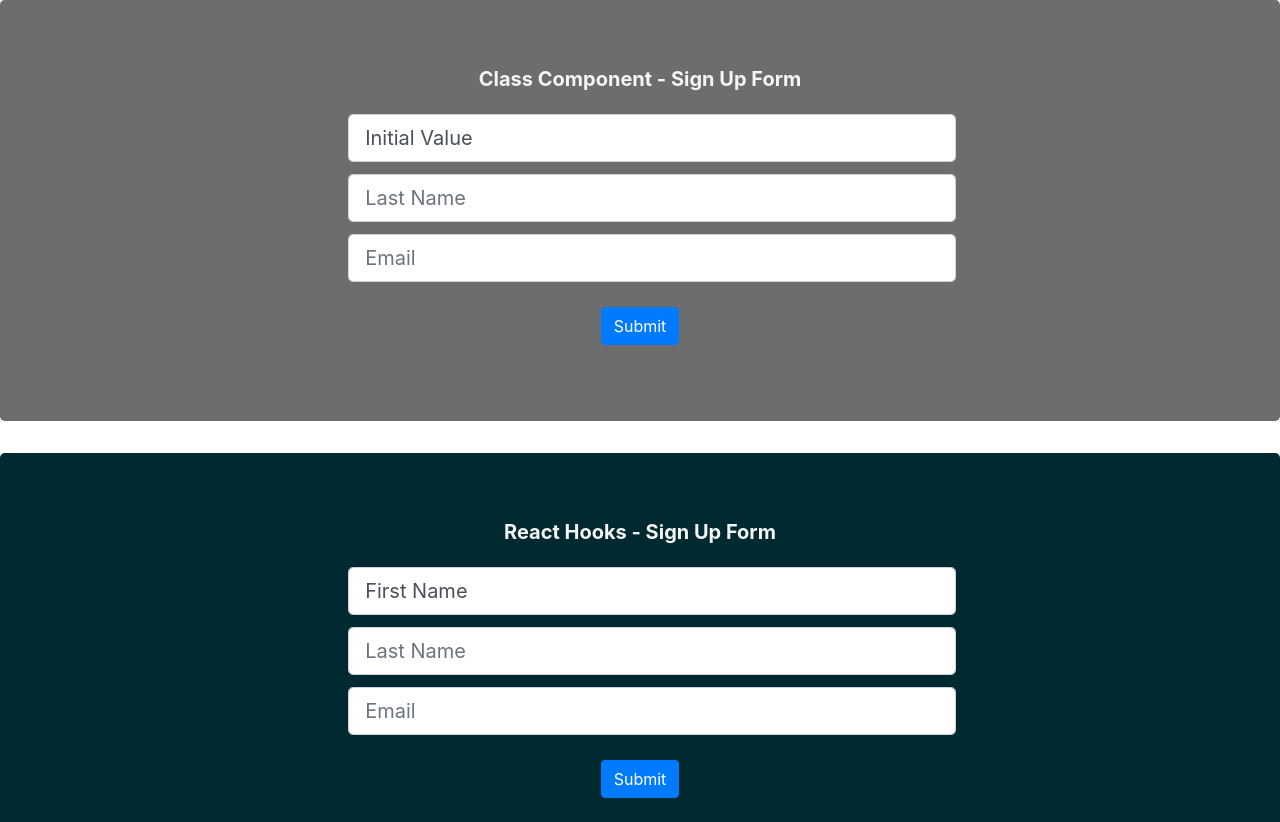
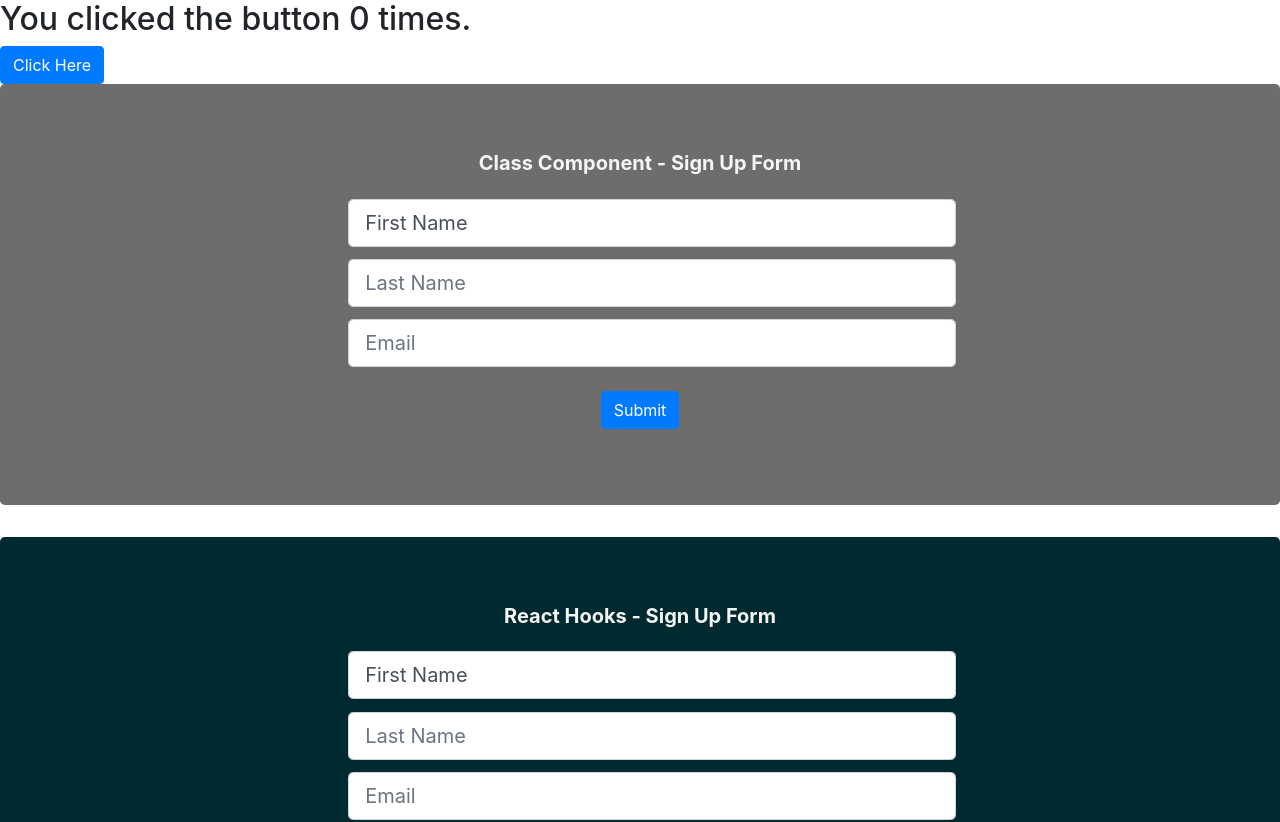
Before and after one commit to PrestonElliott/React-Hooks, a React (Create React App) app in the folder react-hooks/: page / in a window 1280 px wide. Shown: the top 822 px of the page. Built offline with nearby package versions, Linux system fonts and the light colour scheme.

Commit message:
added counter component with hooks

```diff
--- a/react-hooks/package.json
+++ b/react-hooks/package.json
@@ -29,5 +29,8 @@
       "last 1 firefox version",
       "last 1 safari version"
     ]
+  },
+  "devDependencies": {
+    "eslint": "^6.6.0"
   }
 }
--- a/react-hooks/src/App.js
+++ b/react-hooks/src/App.js
@@ -5,6 +5,7 @@ import ClassForm from './Components/classForm'
 import HookForm from './Components/hookForm';
 import RefactoredHookForm from './Components/refactoredHookForm'
 import AbstractHookForm from './Components/abstractHookForm'
+import Counter from './Components/counter'
 
 import 'bootstrap/dist/css/bootstrap.min.css';
 
@@ -12,6 +13,7 @@ function App() {
 	return (
 		<Fragment>
 			<div>
+				<Counter/>
 				<ClassForm/>
 				<HookForm/>
 				<RefactoredHookForm/>
--- a/react-hooks/src/Components/classForm.jsx
+++ b/react-hooks/src/Components/classForm.jsx
@@ -6,7 +6,7 @@ export default class ClassSignUpForm extends React.Component {
 
     // SET INITIAL STATE
     state = {
-        firstName: "Initial Value",
+        firstName: "First Name",
         lastName: "",
         email: ""
     }
--- /dev/null
+++ b/react-hooks/src/Components/counter.jsx
@@ -0,0 +1,21 @@
+import React, { useState } from 'react'
+import { Button } from 'react-bootstrap'
+
+export default function Counter() {
+
+	const [count, setCount] = useState(0)
+
+    function handleCounter () {
+      setCount(count + 1)
+    }
+
+    return (
+        <div>
+            <h2>You clicked the button {count} times.</h2>
+			<Button onClick={handleCounter} >
+                Click Here
+            </Button>
+        </div>
+    )
+
+}
--- a/react-hooks/src/Components/hookForm.jsx
+++ b/react-hooks/src/Components/hookForm.jsx
@@ -43,7 +43,7 @@ export default function HookSignUpForm() {
         })
     }
 
-    // REACT EFFECT HOOK - UPDATES BROWSER TAB TEXT
+    // REFACTORED REACT EFFECT HOOK - UPDATES BROWSER TAB TEXT
     useEffect(() => {
         document.title = firstName + ' ' + lastName
     })
--- a/react-hooks/src/Components/refactoredHookForm.jsx
+++ b/react-hooks/src/Components/refactoredHookForm.jsx
@@ -3,7 +3,6 @@ import { Form, Button, Jumbotron } from 'react-bootstrap'
 
 export default function RefactoredSignUpForm() {
     // REFACTORED REACT HOOKS - FUNCTION COMPONENT
-
 
     // CREATE OBJECTS TO PASS AS ARGUMENTS INTO FUNCTION useFormUpdate
     const firstName = useFormUpdate()
```
